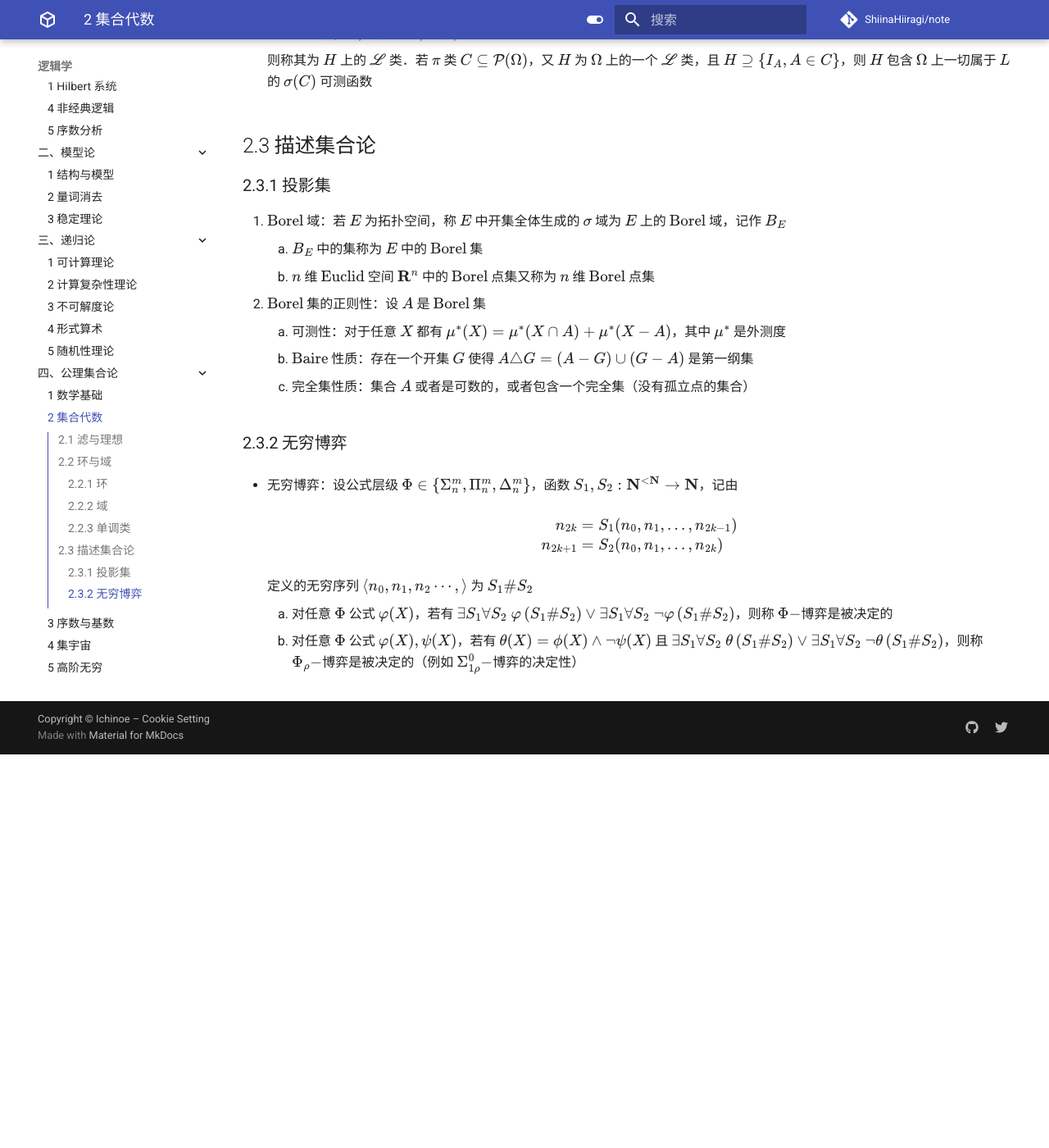
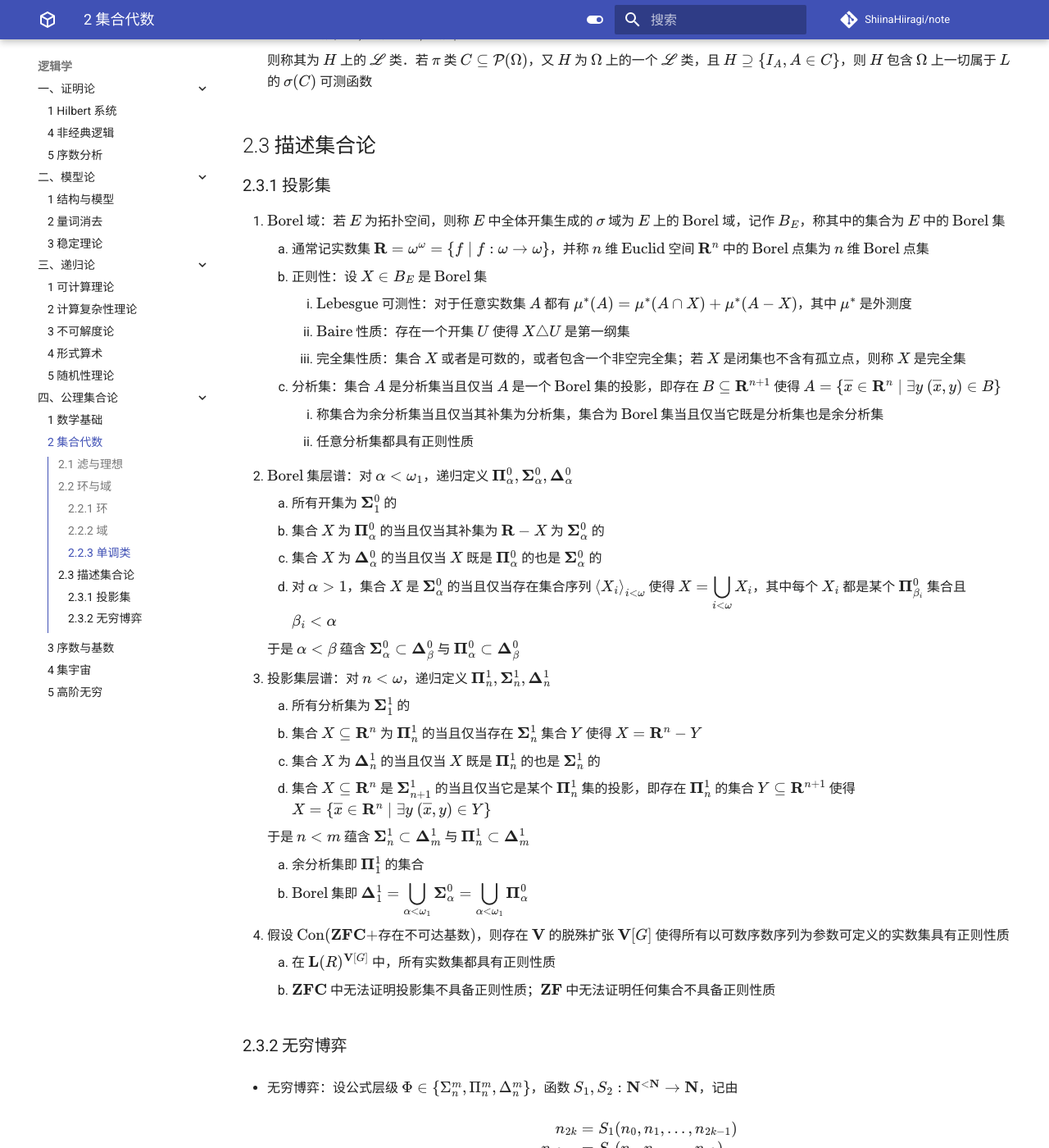
Before and after one commit to ShiinaHiiragi/note, an MkDocs documentation site: the page built from docs/logic/set/alg.md, in a window 1280 px wide and 1400 px high, scrolled down 4252 px. Shown: the whole window at 82% size. Built offline with MkDocs 1.6.1 and Material for MkDocs 9.7.7, drawn with Linux system fonts in a browser that asks for light colours; comment, search, counter and statistics services are not loaded; before the commit the page ends 5172 px from its top, so only the background shows below that.

Commit message:
add borel

```diff
--- a/docs/logic/set/alg.md
+++ b/docs/logic/set/alg.md
@@ -145,13 +145,37 @@
 
 ## 2.3 描述集合论
 ### 2.3.1 投影集
-1. $\text{Borel}$ 域：若 $E$ 为拓扑空间，称 $E$ 中开集全体生成的 $\sigma$ 域为 $E$ 上的 $\text{Borel}$ 域，记作 $B_{E}$
-    1. $B_{E}$ 中的集称为 $E$ 中的 $\text{Borel}$ 集
-    2. $n$ 维 $\text{Euclid}$ 空间 $\mathbf{R}^{n}$ 中的 $\text{Borel}$ 点集又称为 $n$ 维 $\text{Borel}$ 点集
-2. $\text{Borel}$ 集的正则性：设 $A$ 是 $\text{Borel}$ 集
-    1. 可测性：对于任意 $X$ 都有 $\mu^{*}(X)=\mu^{*}(X \cap A)+\mu^{*}(X-A)$，其中 $\mu^{*}$ 是外测度
-    2. $\text{Baire}$ 性质：存在一个开集 $G$ 使得 $A \triangle G = (A - G) \cup (G - A)$ 是第一纲集
-    3. 完全集性质：集合 $A$ 或者是可数的，或者包含一个完全集（没有孤立点的集合）
+1. $\text{Borel}$ 域：若 $E$ 为拓扑空间，则称 $E$ 中全体开集生成的 $\sigma$ 域为 $E$ 上的 $\text{Borel}$ 域，记作 $B_{E}$，称其中的集合为 $E$ 中的 $\text{Borel}$ 集
+    1. 通常记实数集 $\mathbf{R} = \omega^{\omega} = \{f \mid f: \omega \to \omega\}$，并称 $n$ 维 $\text{Euclid}$ 空间 $\mathbf{R}^{n}$ 中的 $\text{Borel}$ 点集为 $n$ 维 $\text{Borel}$ 点集
+    2. 正则性：设 $X \in B_{E}$ 是 $\text{Borel}$ 集
+        1. $\text{Lebesgue}$ 可测性：对于任意实数集 $A$ 都有 $\mu^{*}(A)=\mu^{*}(A \cap X)+\mu^{*}(A-X)$，其中 $\mu^{*}$ 是外测度
+        2. $\text{Baire}$ 性质：存在一个开集 $U$ 使得 $X \triangle U$ 是第一纲集
+        3. 完全集性质：集合 $X$ 或者是可数的，或者包含一个非空完全集；若 $X$ 是闭集也不含有孤立点，则称 $X$ 是完全集
+    3. 分析集：集合 $A$ 是分析集当且仅当 $A$ 是一个 $\text{Borel}$ 集的投影，即存在 $B \subseteq \mathbf R^{n+1}$ 使得 $A = \{\overline x \in \mathbf R^{n} \mid \exists y \ (\overline x, y) \in B\}$
+        1. 称集合为余分析集当且仅当其补集为分析集，集合为 $\text{Borel}$ 集当且仅当它既是分析集也是余分析集
+        2. 任意分析集都具有正则性质
+2. $\text{Borel}$ 集层谱：对 $\alpha < \omega_1$，递归定义 $\mathbf{\Pi}_{\alpha}^{0}, \mathbf{\Sigma}_{\alpha}^{0}, \mathbf{\Delta}_{\alpha}^{0}$
+    1. 所有开集为 $\mathbf{\Sigma}_{1}^{0}$ 的
+    2. 集合 $X$ 为 $\mathbf{\Pi}_{\alpha}^{0}$ 的当且仅当其补集为 $\mathbf{R} - X$ 为 $\mathbf{\Sigma}_{\alpha}^{0}$ 的
+    3. 集合 $X$ 为 $\mathbf{\Delta}_{\alpha}^{0}$ 的当且仅当 $X$ 既是 $\mathbf{\Pi}_{\alpha}^{0}$ 的也是 $\mathbf{\Sigma}_{\alpha}^{0}$ 的
+    4. 对 $\alpha > 1$，集合 $X$ 是 $\mathbf{\Sigma}_{\alpha}^{0}$ 的当且仅当存在集合序列 $\left<X_{i}\right>_{i < \omega}$ 使得 $X = {\displaystyle \bigcup_{i < \omega} X_{i}}$，其中每个 $X_i$ 都是某个 $\mathbf{\Pi}_{\beta_i}^{0}$ 集合且 $\beta_i < \alpha$
+
+    于是 $\alpha < \beta$ 蕴含 $\mathbf{\Sigma}_{\alpha}^{0} \subset \mathbf{\Delta}_{\beta}^{0}$ 与 $\mathbf{\Pi}_{\alpha}^{0} \subset \mathbf{\Delta}_{\beta}^{0}$
+
+3. 投影集层谱：对 $n < \omega$，递归定义 $\mathbf{\Pi}_{n}^{1}, \mathbf{\Sigma}_{n}^{1}, \mathbf{\Delta}_{n}^{1}$
+    1. 所有分析集为 $\mathbf{\Sigma}_{1}^{1}$ 的
+    2. 集合 $X \subseteq \mathbf{R}^{n}$ 为 $\mathbf{\Pi}_{n}^{1}$ 的当且仅当存在 $\mathbf{\Sigma}_{n}^{1}$ 集合 $Y$ 使得 $X = \mathbf{R}^{n} - Y$
+    3. 集合 $X$ 为 $\mathbf{\Delta}_{n}^{1}$ 的当且仅当 $X$ 既是 $\mathbf{\Pi}_{n}^{1}$ 的也是 $\mathbf{\Sigma}_{n}^{1}$ 的
+    4. 集合 $X \subseteq \mathbf{R}^{n}$ 是 $\mathbf{\Sigma}_{n + 1}^{1}$ 的当且仅当它是某个 $\mathbf{\Pi}_{n}^{1}$ 集的投影，即存在 $\mathbf{\Pi}_{n}^{1}$ 的集合 $Y \subseteq \mathbf R^{n+1}$ 使得 $X = \{\overline x \in \mathbf R^{n} \mid \exists y \ (\overline x, y) \in Y\}$
+
+    于是 $n < m$ 蕴含 $\mathbf{\Sigma}_{n}^{1} \subset \mathbf{\Delta}_{m}^{1}$ 与 $\mathbf{\Pi}_{n}^{1} \subset \mathbf{\Delta}_{m}^{1}$
+
+    1. 余分析集即 $\mathbf{\Pi}_{1}^{1}$ 的集合
+    2. $\text{Borel}$ 集即 $\mathbf{\Delta}_{1}^{1} = {\displaystyle \bigcup_{\alpha < \omega_1} \mathbf{\Sigma}_{\alpha}^{0}} = {\displaystyle \bigcup_{\alpha < \omega_1} \mathbf{\Pi}_{\alpha}^{0}}$
+
+4. 假设 $\operatorname{Con}(\mathbf{ZFC} +$存在不可达基数$)$，则存在 $\mathbf{V}$ 的脱殊扩张 $\mathbf{V}[G]$ 使得所有以可数序数序列为参数可定义的实数集具有正则性质
+    1. 在 $\mathbf{L}(R)^{\mathbf{V}[G]}$ 中，所有实数集都具有正则性质
+    2. $\mathbf{ZFC}$ 中无法证明投影集不具备正则性质；$\mathbf{ZF}$ 中无法证明任何集合不具备正则性质
 
 ### 2.3.2 无穷博弈
 - 无穷博弈：设公式层级 $\Phi \in \{\Sigma_{n}^{m}, \Pi_{n}^{m}, \Delta_{n}^{m}\}$，函数 $S_1, S_2: \mathbf N^{<\mathbf{N}} \to \mathbf N$，记由
```
Also changed, not shown: docs/logic/rec/dou.md (+1 -1 lines), docs/top/point/space.md (+1 -1 lines).
